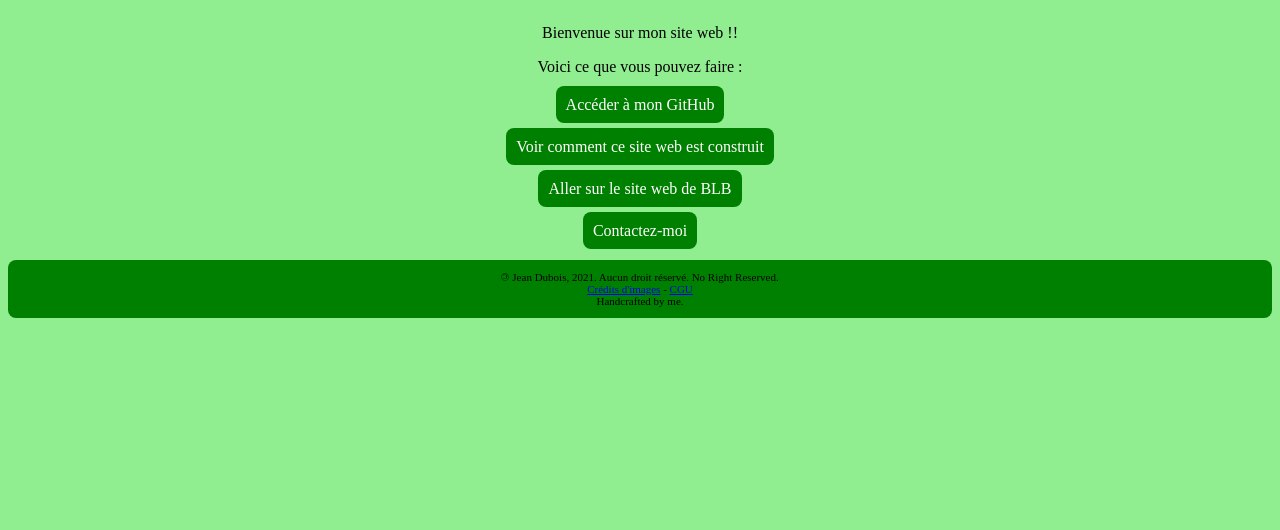
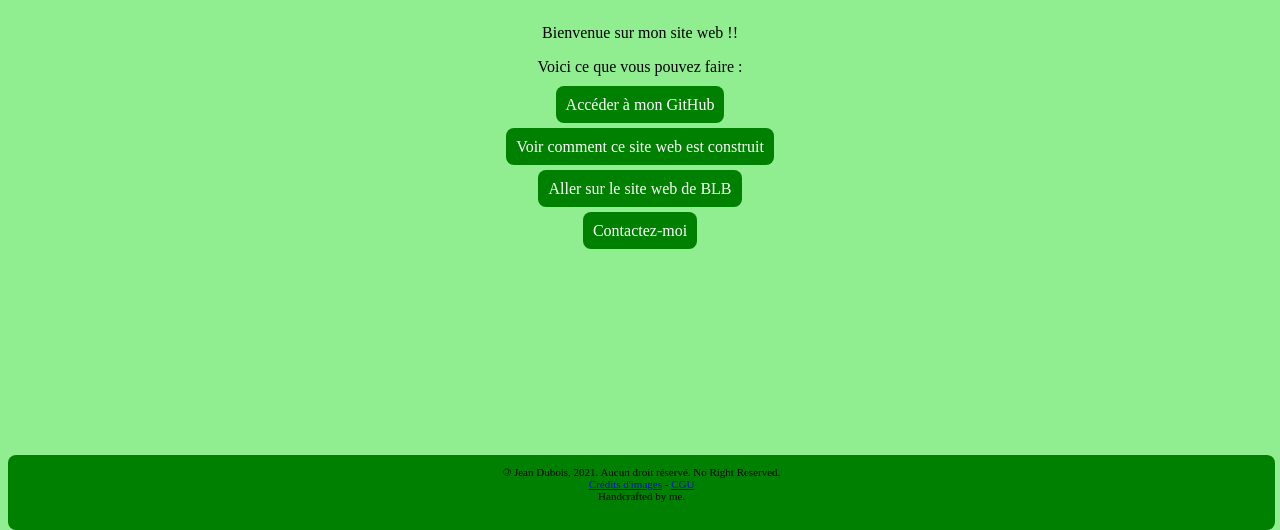
Before and after one commit to jd-develop/jd-develop.github.io, a plain HTML site: page index.html in a window 1280 px wide. Shown: the part 270-800 px from the top of the page. Drawn offline with Linux system fonts and the light colour scheme.

Commit message:
Update index.html

```diff
--- a/index.html
+++ b/index.html
@@ -5,6 +5,7 @@
     <meta charset="UTF-8">
     <title>Site web de Jean Dubois</title>
     <link rel="stylesheet" type="text/css" href="styles.css">
+    <link rel="stylesheet" type="text/css" href="verylesscontent.css">
     <link rel="icon" type="image/jpg" href="images_database/favicon.png">
 </head>
 
```
